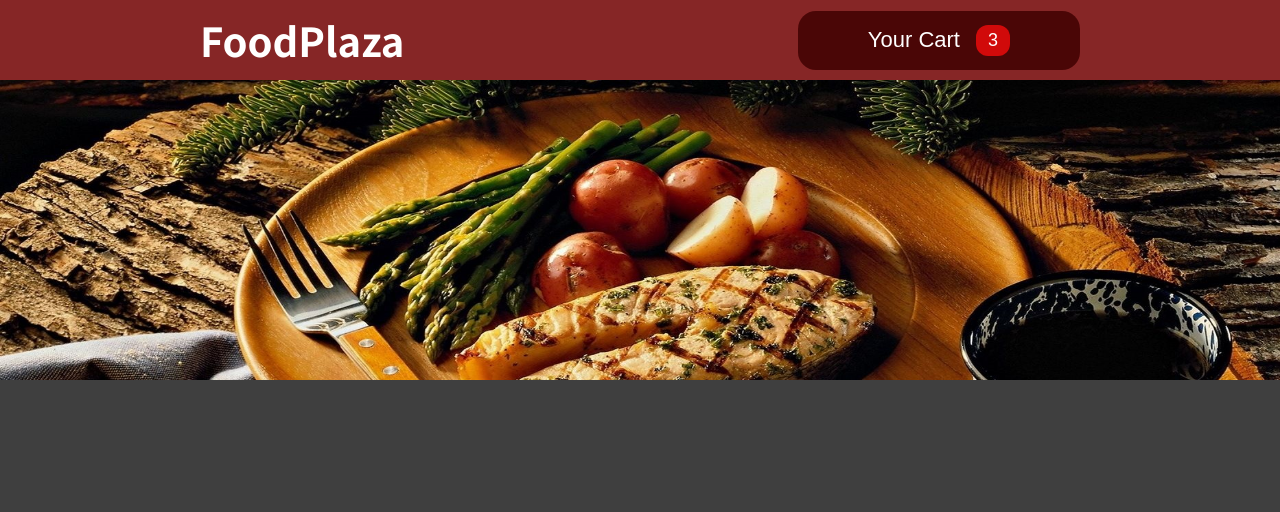
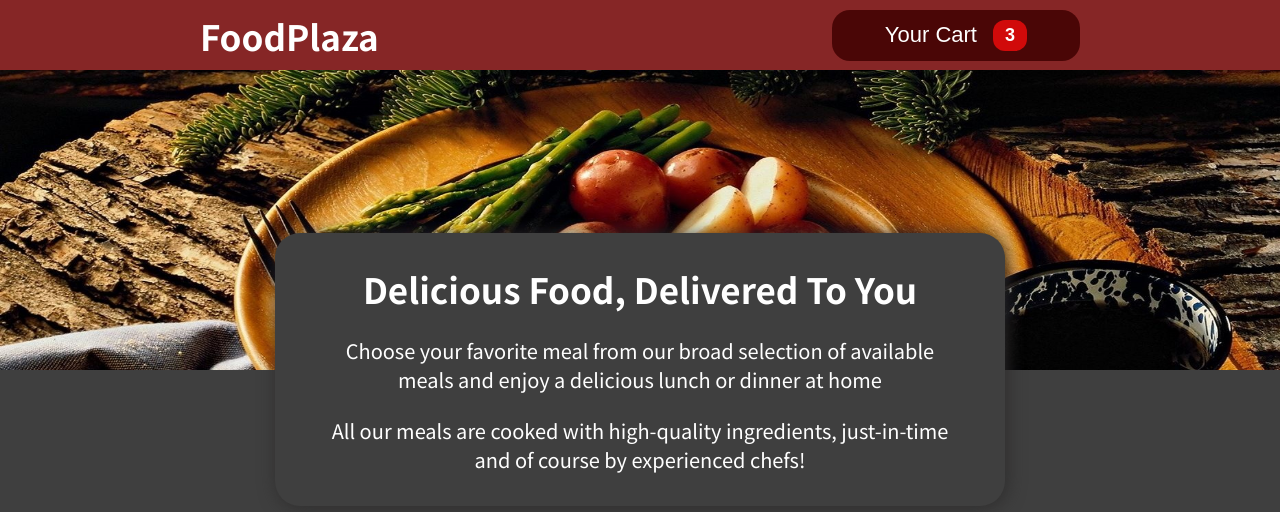
Before and after one commit to amant2904/food-plaza-restaurant-app, a React (Create React App) app: page / in a window 1280 px wide. Shown: the top 512 px of the page. Built offline with nearby package versions, Linux system fonts and the light colour scheme.

Commit message:
summary added

```diff
--- a/src/Components/Layout/CartButton.css
+++ b/src/Components/Layout/CartButton.css
@@ -1,5 +1,5 @@
 button{
-    padding: 14px 70px;
+    padding: 10px 53px;
     border-radius: 18px;
     background-color: #4a0606;
     border: none;
@@ -21,6 +21,7 @@ button{
     text-align: center;
     margin: 0px 0px 0px 6px;
     font-size: 18px;
+    font-weight: bolder;
     display: flex;
     align-items: center;
     justify-content: center;
--- a/src/Components/Layout/Header.css
+++ b/src/Components/Layout/Header.css
@@ -4,13 +4,15 @@
     justify-content: space-between;
     align-items: center;
     background-color: #862626;
-    height: 80px;
+    height: 70px;
     position: sticky;
     top: 0;
+    z-index: 10;
 }
 .navbar h1{
     color: white;
-    font-size: 40px;
+    font-size: 35px;
+    margin: 0px;
 }
 header div img{
     height: 300px;
--- a/src/Components/Layout/Header.js
+++ b/src/Components/Layout/Header.js
@@ -2,6 +2,7 @@ import React from 'react';
 import "./Header.css";
 import headerImage from "../../assets/header_img.jpg";
 import CartButton from './CartButton';
+import Summary from './Summary';
 
 const Header = () => {
     return (
@@ -12,6 +13,7 @@ const Header = () => {
             </nav>
             <div>
                 <img src={headerImage} alt="Delicious Dishes" />
+                <Summary />
             </div>
         </header>
     )
--- /dev/null
+++ b/src/Components/Layout/Summary.js
@@ -0,0 +1,14 @@
+import React from 'react'
+import classes from "./Summary.module.css"
+
+function Summary() {
+    return (
+        <div className={classes.summary}>
+            <h2>Delicious Food, Delivered To You</h2>
+            <p>Choose your favorite meal from our broad selection of available meals and enjoy a delicious lunch or dinner at home</p>
+            <p>All our meals are cooked with high-quality ingredients, just-in-time and of course by experienced chefs!</p>
+        </div>
+    )
+}
+
+export default Summary;
--- /dev/null
+++ b/src/Components/Layout/Summary.module.css
@@ -0,0 +1,23 @@
+.summary{
+    width: 57%;
+    margin: 0px auto;
+    padding: 10px 20px;
+    color: white;
+    background-color: #3f3f3f;
+    box-shadow: 2px 2px 18px 0px #2e2d2d;
+    position: relative;
+    top: -142px;
+    border-radius: 25px;
+    z-index: 1;
+}
+.summary h2{
+    text-align: center;
+    font-size: 35px;
+    font-weight: bolder;
+    margin: 20px;
+}
+.summary p{
+    margin: 22px;
+    text-align: center;
+    font-size: 20px;
+}
```
